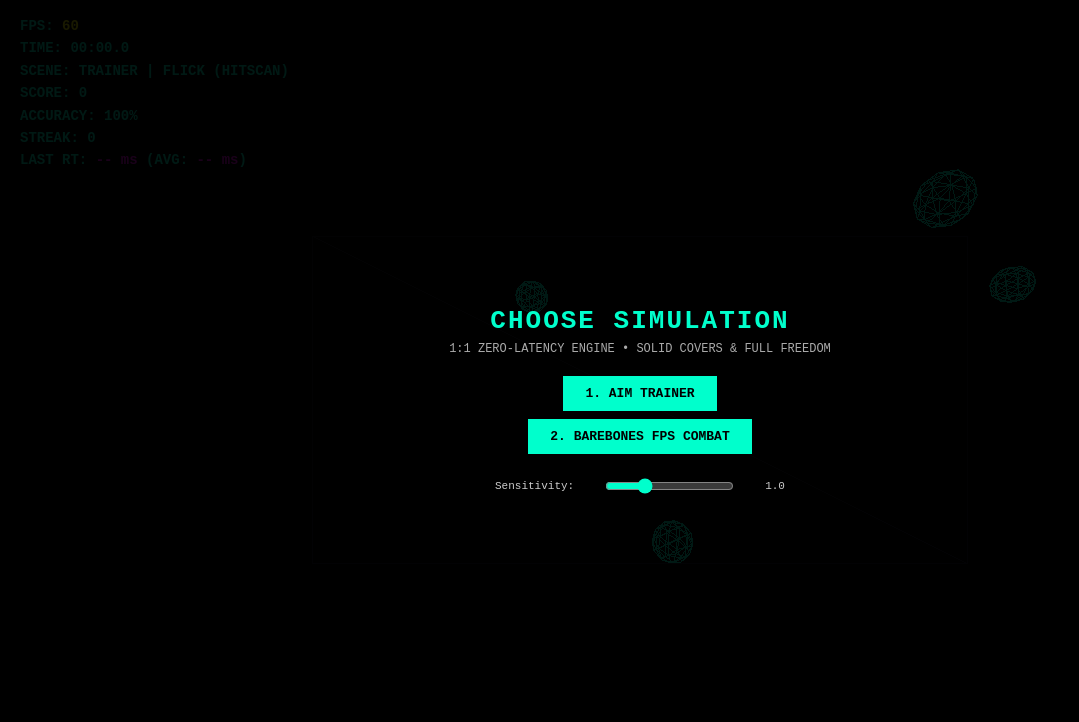
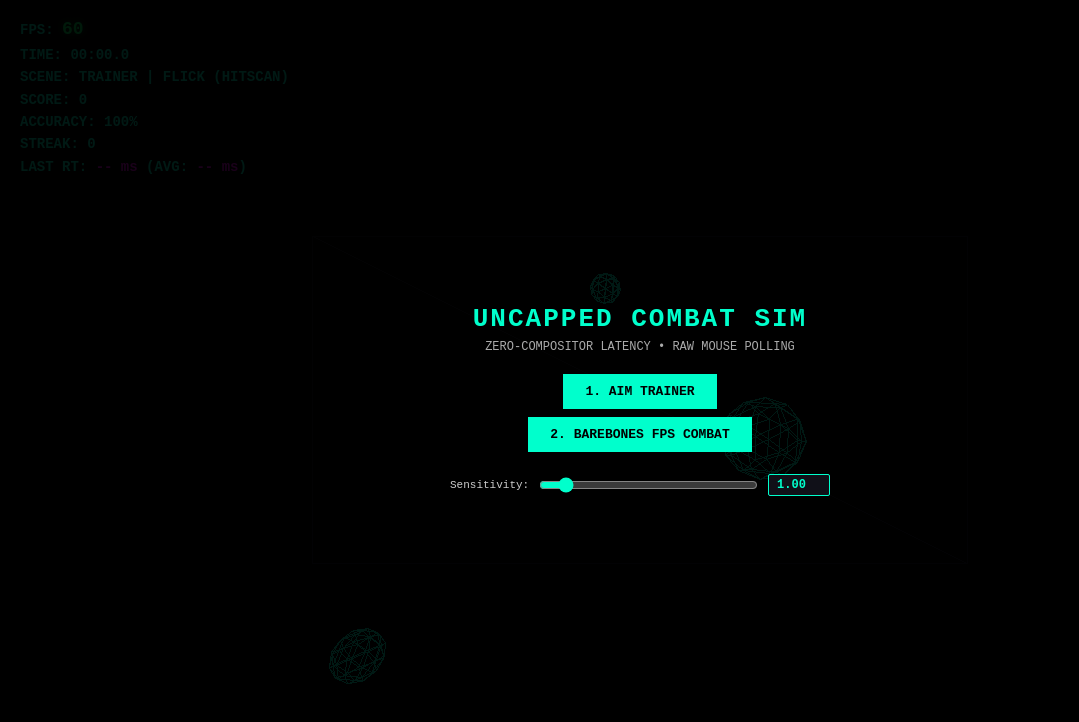
Before and after one commit to majordark8139/potato-aim, a website: page index.html in a window 1280 px wide. Shown: the whole page, without its empty margins (0-1079 px from the left). Drawn offline with nearby package versions, Linux system fonts and the light colour scheme.

Commit message:
Update index.html

```diff
--- a/index.html
+++ b/index.html
@@ -6,7 +6,7 @@
     <title>LIGHTWEIGHT AIM & COMBAT ARENA</title>
     <style>
         * { box-sizing: border-box; margin: 0; padding: 0; user-select: none; }
-        body, html { width: 100%; height: 100%; overflow: hidden; background: #08080c; font-family: monospace; }
+        body, html { width: 100%; height: 100%; overflow: hidden; background: #050508; font-family: monospace; }
         #canvas-container { width: 100%; height: 100%; position: absolute; }
 
         /* Crisp Crosshair */
@@ -41,14 +41,14 @@
             transition: background 0.05s ease-out;
         }
 
-        /* Minimal HUD */
+        /* Minimal High-Speed HUD */
         #ui {
             position: absolute; top: 15px; left: 20px;
             pointer-events: none; z-index: 5;
             color: #00ffcc; font-size: 14px; font-weight: bold;
             line-height: 1.6;
         }
-        .fps-display { color: #ffff00; }
+        .fps-display { color: #00ff66; font-size: 18px; text-shadow: 0 0 8px rgba(0,255,102,0.4); }
         .rt-display { color: #ff00ff; }
         .hp-display { color: #00ff66; }
         .headshot-display { color: #ff0055; }
@@ -91,11 +91,34 @@
         .sub-btn.active { background: #ff0055; color: #fff; }
 
         .row {
-            margin-top: 8px; font-size: 11px; color: #ccc;
+            margin-top: 10px; font-size: 11px; color: #ccc;
             display: flex; gap: 10px; justify-content: space-between;
-            align-items: center; width: 290px; margin-left: auto; margin-right: auto;
+            align-items: center; width: 340px; margin-left: auto; margin-right: auto;
         }
-        input[type="range"] { accent-color: #00ffcc; cursor: pointer; }
+        .row-sens {
+            width: 380px;
+        }
+        input[type="range"] {
+            accent-color: #00ffcc;
+            cursor: pointer;
+            flex-grow: 1;
+        }
+        .sens-input-box {
+            width: 62px;
+            background: #101018;
+            border: 1px solid #00ffcc;
+            color: #00ffcc;
+            font-family: monospace;
+            font-size: 12px;
+            font-weight: bold;
+            padding: 3px 4px;
+            text-align: center;
+            border-radius: 2px;
+        }
+        .sens-input-box:focus {
+            outline: none;
+            box-shadow: 0 0 6px #00ffcc;
+        }
     </style>
 </head>
 <body>
@@ -122,14 +145,14 @@
     <div id="blocker">
         <!-- ROOT MENU -->
         <div id="root-menu" class="menu-card active">
-            <h1>CHOOSE SIMULATION</h1>
-            <p>1:1 ZERO-LATENCY ENGINE • SOLID COVERS & FULL FREEDOM</p>
+            <h1>UNCAPPED COMBAT SIM</h1>
+            <p>ZERO-COMPOSITOR LATENCY • RAW MOUSE POLLING</p>
             <button class="btn" onclick="showSubMenu('trainer')">1. AIM TRAINER</button><br>
             <button class="btn" onclick="showSubMenu('fps')">2. BAREBONES FPS COMBAT</button>
-            <div class="row" style="margin-top: 20px;">
+            <div class="row row-sens" style="margin-top: 18px;">
                 <label for="sens">Sensitivity:</label>
-                <input type="range" id="sens" min="0.2" max="3.0" step="0.1" value="1.0">
-                <span id="sens-val">1.0</span>
+                <input type="range" id="sens" min="0.10" max="10.00" step="0.01" value="1.00">
+                <input type="number" id="sens-val-box" class="sens-input-box" min="0.10" max="10.00" step="0.01" value="1.00">
             </div>
         </div>
 
@@ -203,7 +226,13 @@
         const camera = new THREE.PerspectiveCamera(85, window.innerWidth / window.innerHeight, 0.1, 300);
         camera.rotation.order = 'YXZ';
 
-        const renderer = new THREE.WebGLRenderer({ antialias: false, powerPreference: "high-performance" });
+        const renderer = new THREE.WebGLRenderer({
+            antialias: false,
+            powerPreference: "high-performance",
+            precision: "lowp",
+            depth: true,
+            stencil: false
+        });
         renderer.setSize(window.innerWidth, window.innerHeight);
         renderer.setPixelRatio(1);
         container.appendChild(renderer.domElement);
@@ -223,7 +252,7 @@
         let totalActiveTime = 0, totalTrackingTime = 0;
         let reactionTimes = [];
 
-        /* --- SOLID COLLIDERS POOL --- */
+        /* --- SOLID COLLIDERS --- */
         const solidBoxes = [];
         const solidMeshes = [];
 
@@ -236,7 +265,6 @@
             fpsGroup.add(mesh);
             solidMeshes.push(mesh);
 
-            // AABB collider with player radius expansion
             solidBoxes.push({
                 minX: x - sx / 2, maxX: x + sx / 2,
                 minZ: z - sz / 2, maxZ: z + sz / 2,
@@ -245,10 +273,18 @@
             return mesh;
         }
 
-        /* --- PLAYER MOVEMENT WITH AABB COLLISION RESOLUTION --- */
+        /* --- REUSABLE VECTORS --- */
+        const inputVec = new THREE.Vector3();
+        const vUp = new THREE.Vector3(0, 1, 0);
+        const hitEnd = new THREE.Vector3();
+        const eyePos = new THREE.Vector3();
+        const enemyHeadPos = new THREE.Vector3();
+        const losDir = new THREE.Vector3();
+
+        /* --- PLAYER MOVEMENT --- */
         const keys = { KeyW: false, KeyA: false, KeyS: false, KeyD: false, Space: false };
         const player = {
-            pos: new THREE.Vector3(0, 0, 36),
+            pos: new THREE.Vector3(0, -2.0, 36),
             vel: new THREE.Vector3(),
             onGround: true,
             eyeHeight: 2.2,
@@ -264,9 +300,8 @@
                 return;
             }
 
-            // Tuned down movement speed for methodical tactical pacing (was 26.0)
             const moveSpeed = 16.0;
-            const inputVec = new THREE.Vector3();
+            inputVec.set(0, 0, 0);
 
             if (keys.KeyW) inputVec.z -= 1;
             if (keys.KeyS) inputVec.z += 1;
@@ -275,7 +310,7 @@
 
             if (inputVec.lengthSq() > 0) {
                 inputVec.normalize();
-                inputVec.applyAxisAngle(new THREE.Vector3(0, 1, 0), yaw);
+                inputVec.applyAxisAngle(vUp, yaw);
                 player.vel.x = inputVec.x * moveSpeed;
                 player.vel.z = inputVec.z * moveSpeed;
             } else {
@@ -289,7 +324,6 @@
             }
             player.vel.y -= 34.0 * delta;
 
-            // X-Axis Sweep & Slide Collision against solid covers
             const nextX = player.pos.x + player.vel.x * delta;
             let collideX = false;
             for (let i = 0; i < solidBoxes.length; i++) {
@@ -304,7 +338,6 @@
             if (!collideX) player.pos.x = nextX;
             else player.vel.x = 0;
 
-            // Z-Axis Sweep & Slide Collision against solid covers
             const nextZ = player.pos.z + player.vel.z * delta;
             let collideZ = false;
             for (let i = 0; i < solidBoxes.length; i++) {
@@ -321,14 +354,12 @@
 
             player.pos.y += player.vel.y * delta;
 
-            // Floor & Jump Landing clamp
             if (player.pos.y <= -2.0) {
                 player.pos.y = -2.0;
                 player.vel.y = 0;
                 player.onGround = true;
             }
 
-            // Expanded 140x160 meter Arena Bounds: player can walk directly into enemy territory
             player.pos.x = Math.max(-65, Math.min(65, player.pos.x));
             player.pos.z = Math.max(-72, Math.min(72, player.pos.z));
 
@@ -336,7 +367,6 @@
         }
 
         /* --- MAPS & COVERS --- */
-        // Aim Trainer Wireframe Box
         const trainerBox = new THREE.Mesh(
             new THREE.BoxGeometry(60, 30, 50),
             new THREE.MeshBasicMaterial({ color: 0x181824, wireframe: true })
@@ -344,7 +374,6 @@
         trainerBox.position.set(0, 0, -15);
         scene.add(trainerBox);
 
-        // Huge Complex Multi-Lane Combat Map
         const fpsGroup = new THREE.Group();
 
         const arenaFloor = new THREE.Mesh(
@@ -362,18 +391,14 @@
         arenaWalls.position.set(0, 10, 0);
         fpsGroup.add(arenaWalls);
 
-        // Player Spawn Barrier Structures
         registerSolidBox(-18, 1.25, 30, 18, 6.5, 3.0);
         registerSolidBox(18, 1.25, 30, 18, 6.5, 3.0);
-
-        // Mid-Lane Combat Hubs & Split Partitions
         registerSolidBox(-32, 2.5, 8, 4.5, 9.0, 24);
         registerSolidBox(32, 2.5, 8, 4.5, 9.0, 24);
         registerSolidBox(0, 2.0, 4, 14, 8.0, 4.5);
         registerSolidBox(-16, 1.5, -14, 12, 7.0, 3.5);
         registerSolidBox(16, 1.5, -14, 12, 7.0, 3.5);
 
-        // Forward Trenches & Deep Enemy Bunkers
         const enemyCoverPositions = [
             [-42, 3.0, -48],
             [-22, 3.0, -56],
@@ -513,7 +538,6 @@
                     }
                 }
 
-                // Smooth linear peek in/out of cover
                 const destX = this.isPeeking ? (this.coverX + this.peekDir) : this.coverX;
                 const diff = destX - this.group.position.x;
                 const step = 9.0 * delta;
@@ -523,7 +547,6 @@
                     this.group.position.x += Math.sign(diff) * step;
                 }
 
-                // Face the player directly
                 this.group.lookAt(player.pos.x, this.baseY, player.pos.z);
 
                 if (this.isPeeking && isLocked) {
@@ -543,12 +566,11 @@
             }
 
             shootAtPlayer() {
-                const eyePos = camera.position.clone();
-                const enemyHeadPos = this.headMesh.getWorldPosition(new THREE.Vector3());
-                const losDir = eyePos.clone().sub(enemyHeadPos).normalize();
+                eyePos.copy(camera.position);
+                this.headMesh.getWorldPosition(enemyHeadPos);
+                losDir.copy(eyePos).sub(enemyHeadPos).normalize();
                 const losDist = enemyHeadPos.distanceTo(eyePos);
 
-                // Raycast against all solid obstacles to check line-of-sight
                 const losRay = new THREE.Raycaster(enemyHeadPos, losDir, 0, losDist);
                 const coverHits = losRay.intersectObjects(solidMeshes);
 
@@ -587,6 +609,9 @@
                 this.mesh = new THREE.Mesh(projGeo, projMat);
                 this.mesh.visible = false;
                 this.velocity = new THREE.Vector3();
+                this.prevPos = new THREE.Vector3();
+                this.travelVec = new THREE.Vector3();
+                this.dirVec = new THREE.Vector3();
                 this.alive = false;
                 scene.add(this.mesh);
                 projectiles.push(this);
@@ -600,13 +625,14 @@
             }
             update(delta) {
                 if (!this.alive) return;
-                const prev = this.mesh.position.clone();
+                this.prevPos.copy(this.mesh.position);
                 this.mesh.position.addScaledVector(this.velocity, delta);
 
-                const travel = this.mesh.position.clone().sub(prev);
-                const ray = new THREE.Raycaster(prev, travel.clone().normalize(), 0, travel.length());
+                this.travelVec.copy(this.mesh.position).sub(this.prevPos);
+                const len = this.travelVec.length();
+                this.dirVec.copy(this.travelVec).normalize();
+                const ray = new THREE.Raycaster(this.prevPos, this.dirVec, 0, len);
 
-                // Check solid covers first
                 if (activeEnvironment === 'fps') {
                     const wallHits = ray.intersectObjects(solidMeshes);
                     if (wallHits.length > 0) {
@@ -649,10 +675,11 @@
         scene.add(beam);
         let beamTimer = 0;
 
+        const beamStart = new THREE.Vector3();
         function renderBeam(hitPos, color = 0x00ffff, duration = 0.04) {
-            const start = new THREE.Vector3(0.3, -0.25, -0.5).applyMatrix4(camera.matrixWorld);
+            beamStart.set(0.3, -0.25, -0.5).applyMatrix4(camera.matrixWorld);
             const pos = beamGeo.attributes.position.array;
-            pos[0] = start.x; pos[1] = start.y; pos[2] = start.z;
+            pos[0] = beamStart.x; pos[1] = beamStart.y; pos[2] = beamStart.z;
             pos[3] = hitPos.x; pos[4] = hitPos.y; pos[5] = hitPos.z;
             beamGeo.attributes.position.needsUpdate = true;
             beamMat.color.setHex(color);
@@ -740,7 +767,7 @@
             document.getElementById('streak-val').textContent = '0';
         }
 
-        /* --- SHOOTING & HITBOX DAMAGE CALCULATION --- */
+        /* --- SHOOTING & HITBOX DAMAGE --- */
         const raycaster = new THREE.Raycaster();
         const center = new THREE.Vector2(0, 0);
 
@@ -807,19 +834,16 @@
                     enemies.filter(e => e.group.visible).forEach(e => {
                         pool.push(e.headMesh, e.bodyMesh);
                     });
-                    // Also check solid covers so walls physically block hitscan shots
                     pool = pool.concat(solidMeshes);
                 }
 
                 const results = raycaster.intersectObjects(pool);
-                const hitEnd = new THREE.Vector3();
 
                 if (results.length > 0) {
                     hitEnd.copy(results[0].point);
                     if (results[0].object.userData.parentEnemy || activeEnvironment === 'trainer') {
                         handleDamageCalculation(results[0].object, hitEnd);
                     } else {
-                        // Hit a solid wall
                         streak = 0;
                         document.getElementById('streak-val').textContent = streak;
                         document.getElementById('acc-val').textContent = Math.round((hits / shots) * 100) + '%';
@@ -853,7 +877,6 @@
             }
 
             const results = raycaster.intersectObjects(pool);
-            const hitEnd = new THREE.Vector3();
 
             if (results.length > 0) {
                 hitEnd.copy(results[0].point);
@@ -876,7 +899,7 @@
             document.getElementById('acc-val').textContent = rate + '%';
         }
 
-        /* --- CONTROLS & POINTER LOCK --- */
+        /* --- HARDWARE 1:1 POINTER LOCK --- */
         function requestRawPointerLock() {
             const promise = document.body.requestPointerLock({ unadjustedMovement: true });
             if (promise && promise.catch) promise.catch(() => document.body.requestPointerLock());
@@ -916,34 +939,53 @@
             if (e.button === 0) isMouseDown = false;
         });
 
-        document.getElementById('sens').addEventListener('input', (e) => {
-            sens = 0.002 * parseFloat(e.target.value);
-            document.getElementById('sens-val').textContent = parseFloat(e.target.value).toFixed(1);
+        /* --- SENSITIVITY TWO-WAY BINDING (SLIDER + BOX) --- */
+        const sensSlider = document.getElementById('sens');
+        const sensBox = document.getElementById('sens-val-box');
+
+        function updateSensitivity(newVal) {
+            let clamped = Math.max(0.10, Math.min(10.00, parseFloat(newVal) || 1.00));
+            sens = 0.002 * clamped;
+            sensSlider.value = clamped.toFixed(2);
+            sensBox.value = clamped.toFixed(2);
+        }
+
+        sensSlider.addEventListener('input', (e) => {
+            updateSensitivity(e.target.value);
         });
+
+        sensBox.addEventListener('change', (e) => {
+            updateSensitivity(e.target.value);
+        });
+
         document.getElementById('speed').addEventListener('input', (e) => {
             targetSpeedMult = parseFloat(e.target.value);
             document.getElementById('speed-val').textContent = targetSpeedMult.toFixed(1) + 'x';
         });
+
         document.getElementById('proj-speed').addEventListener('input', (e) => {
             projectileVelocity = parseInt(e.target.value);
             document.getElementById('proj-val').textContent = projectileVelocity === 160 ? '160 (Web Cluster)' : `${projectileVelocity} m/s`;
         });
 
-        /* --- ENGINE LOOP --- */
+        /* --- UNCONSTRAINED HYPER-SPEED RENDER LOOP --- */
         let lastTime = performance.now();
-        let frameCount = 0, fpsTimer = 0;
+        let frameCount = 0;
+        let lastFpsUpdate = performance.now();
+        const fpsEl = document.getElementById('fps-val');
+        const timeEl = document.getElementById('time-val');
 
         function animate(now) {
             requestAnimationFrame(animate);
+
             const delta = Math.min((now - lastTime) / 1000, 0.05);
             lastTime = now;
 
             frameCount++;
-            fpsTimer += delta;
-            if (fpsTimer >= 0.25) {
-                document.getElementById('fps-val').textContent = Math.round(frameCount / fpsTimer);
+            if (now - lastFpsUpdate >= 200) {
+                fpsEl.textContent = Math.round((frameCount * 1000) / (now - lastFpsUpdate));
                 frameCount = 0;
-                fpsTimer = 0;
+                lastFpsUpdate = now;
             }
 
             if (isLocked) {
@@ -953,7 +995,7 @@
                 const m = Math.floor(totalActiveTime / 60);
                 const s = Math.floor(totalActiveTime % 60);
                 const t = Math.floor((totalActiveTime * 10) % 10);
-                document.getElementById('time-val').textContent = String(m).padStart(2, '0') + ':' + String(s).padStart(2, '0') + '.' + t;
+                timeEl.textContent = String(m).padStart(2, '0') + ':' + String(s).padStart(2, '0') + '.' + t;
 
                 if (firingMode === 'track') {
                     if (isMouseDown) fireTrackingTick(delta);
@@ -967,12 +1009,19 @@
             }
 
             if (activeEnvironment === 'trainer') {
-                trainerTargets.forEach(t => { if (t.mesh.visible) t.update(delta); });
+                for (let i = 0; i < trainerTargets.length; i++) {
+                    if (trainerTargets[i].mesh.visible) trainerTargets[i].update(delta);
+                }
             } else {
-                enemies.forEach(e => { if (e.group.visible) e.update(delta); });
+                for (let i = 0; i < enemies.length; i++) {
+                    if (enemies[i].group.visible) enemies[i].update(delta);
+                }
             }
 
-            projectiles.forEach(p => p.update(delta));
+            for (let i = 0; i < projectiles.length; i++) {
+                projectiles[i].update(delta);
+            }
+
             renderer.render(scene, camera);
         }
 
```
